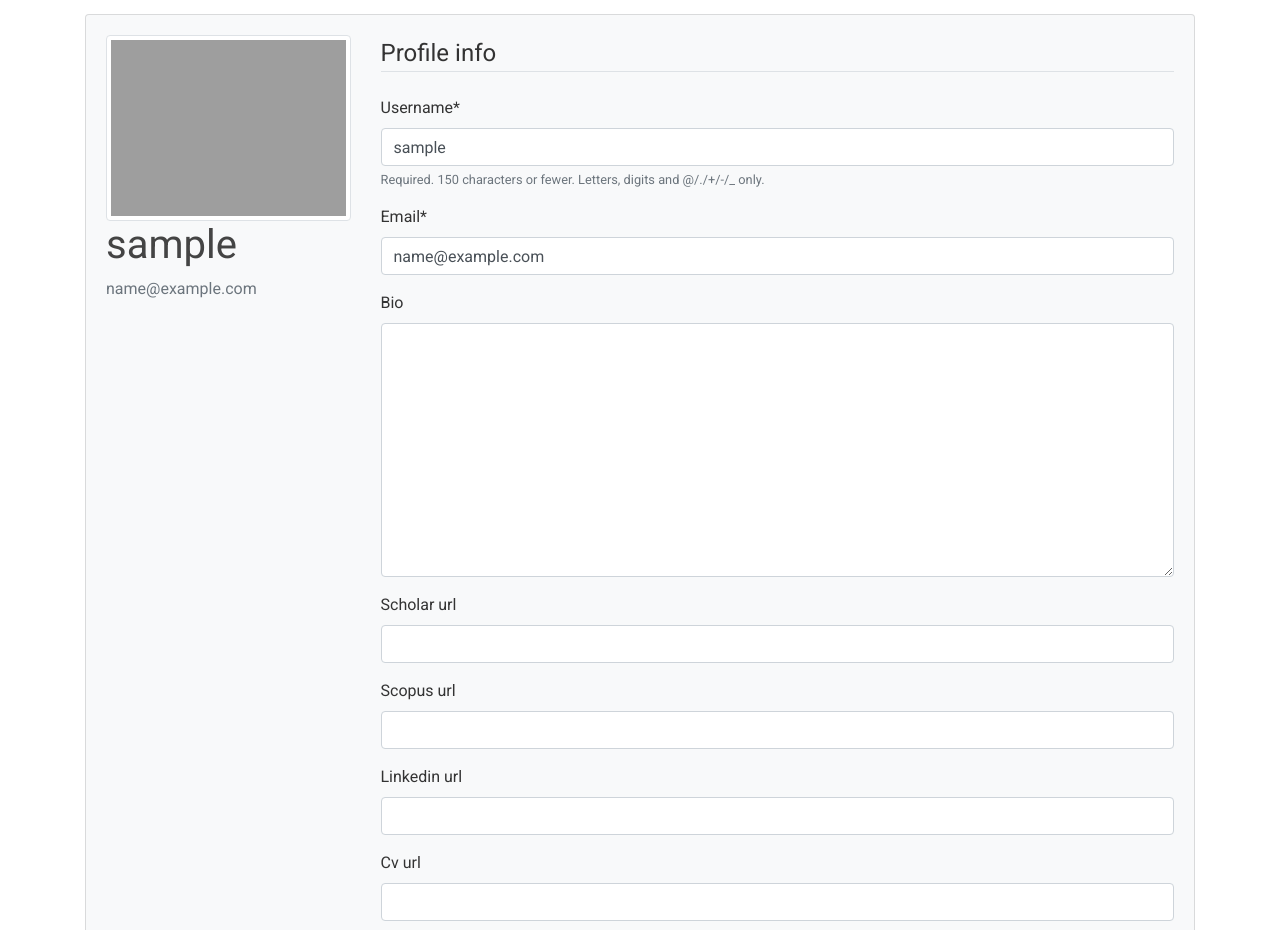
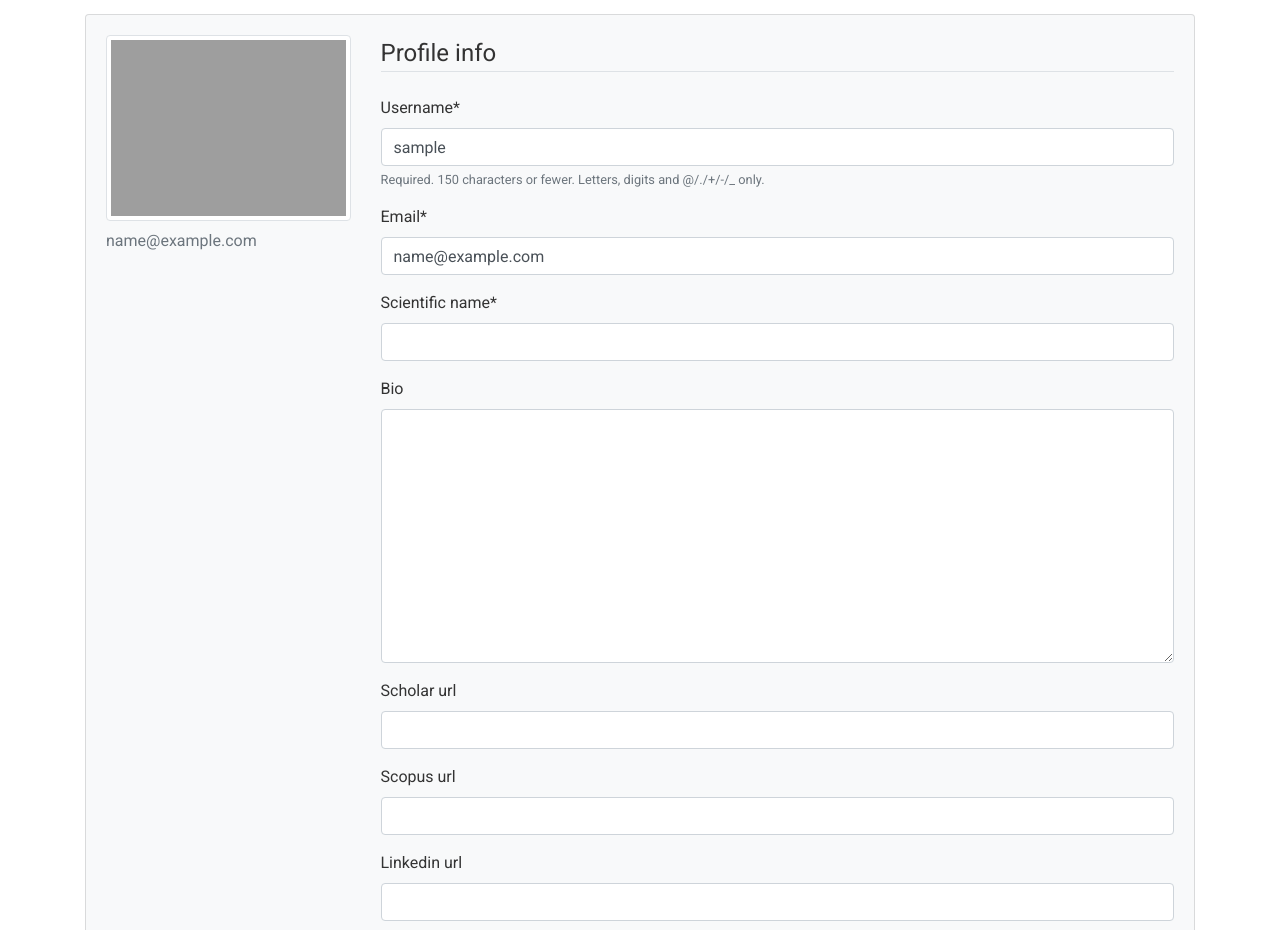
Before and after one commit to jAniceto/egichem, a Django app: page /profile/ in a window 1280 px wide. Shown: the part 423-1353 px from the top of the page. Run offline with Django 3.2, Linux system fonts and the light colour scheme; the visitor is signed in with stand-in values (Sample User, id 1); some libraries are stand-ins or nearby versions; grey boxes are pictures that could not be loaded.

Commit message:
Added scientific name to profile

```diff
--- a/users/forms.py
+++ b/users/forms.py
@@ -23,4 +23,4 @@ class UserUpdateForm(forms.ModelForm):
 class ProfileUpdateForm(forms.ModelForm):
     class Meta:
         model = Profile
-        fields = ['bio', 'scholar_url', 'scopus_url', 'linkedin_url', 'cv_url', 'photo']
+        fields = ['scientific_name', 'bio', 'scholar_url', 'scopus_url', 'linkedin_url', 'personal_url', 'photo']
--- a/users/models.py
+++ b/users/models.py
@@ -6,11 +6,12 @@ from PIL import Image
 class Profile(models.Model):
     user = models.OneToOneField(User, on_delete=models.CASCADE)
     photo = models.ImageField(default='images/profile_photos/default.jpg', upload_to='images/profile_photos')
+    scientific_name = models.CharField(max_length=200)
     bio = models.TextField(blank=True)
     scholar_url = models.URLField(blank=True)
     linkedin_url = models.URLField(blank=True)
     scopus_url = models.URLField(blank=True)
-    cv_url = models.URLField(blank=True)
+    personal_url = models.URLField(blank=True)
 
     def __str__(self):
         return f'{self.user.username} Profile'
--- a/users/templates/users/profile.html
+++ b/users/templates/users/profile.html
@@ -14,7 +14,7 @@
                 <div class="row">
                     <div class="col-md-3">
                         <img class="img-fluid img-thumbnail" src="{{ user.profile.photo.url }}" alt="">
-                        <h2 class="account-heading">{{ user.username }}</h2>
+                        <h2 class="account-heading">{{ user.profile.scientific_name }}</h2>
                         <p class="text-secondary">{{ user.email }}</p>
                     </div>
                     <div class="col-md-9">
--- a/website/static/website/main.css
+++ b/website/static/website/main.css
@@ -162,7 +162,7 @@ a.article-title:hover {
   vertical-align: middle;
 }*/
 
-.account-img {
+/* .account-img {
   height: 125px;
   width: 125px;
   margin-right: 20px;
@@ -171,4 +171,4 @@ a.article-title:hover {
 
 .account-heading {
   font-size: 2.5rem;
-}
+}  */
```
Also changed, not shown: users/migrations/0003_auto_20190102_2201.py (added), users/migrations/0004_profile_scientific_name.py (added).
